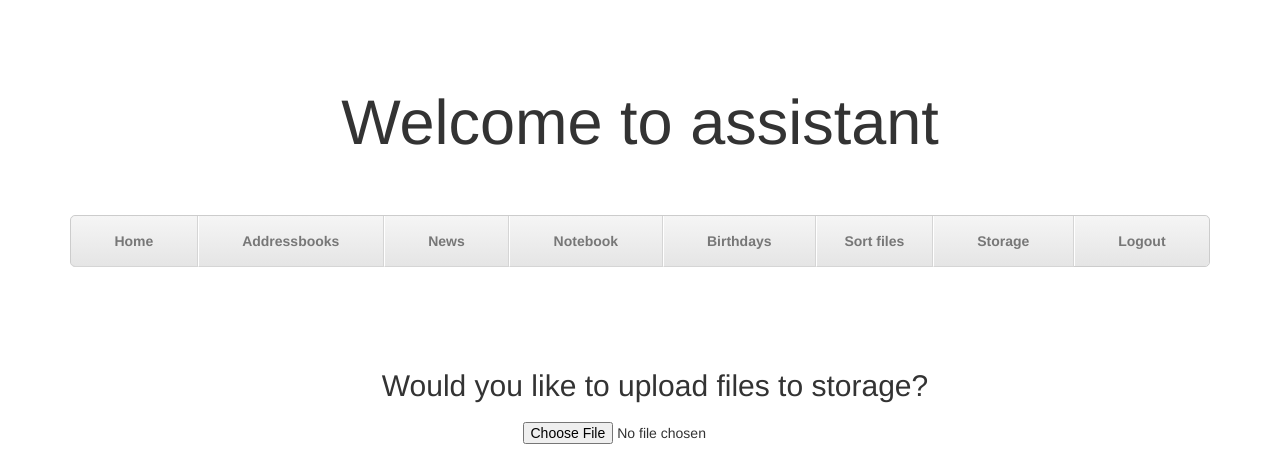
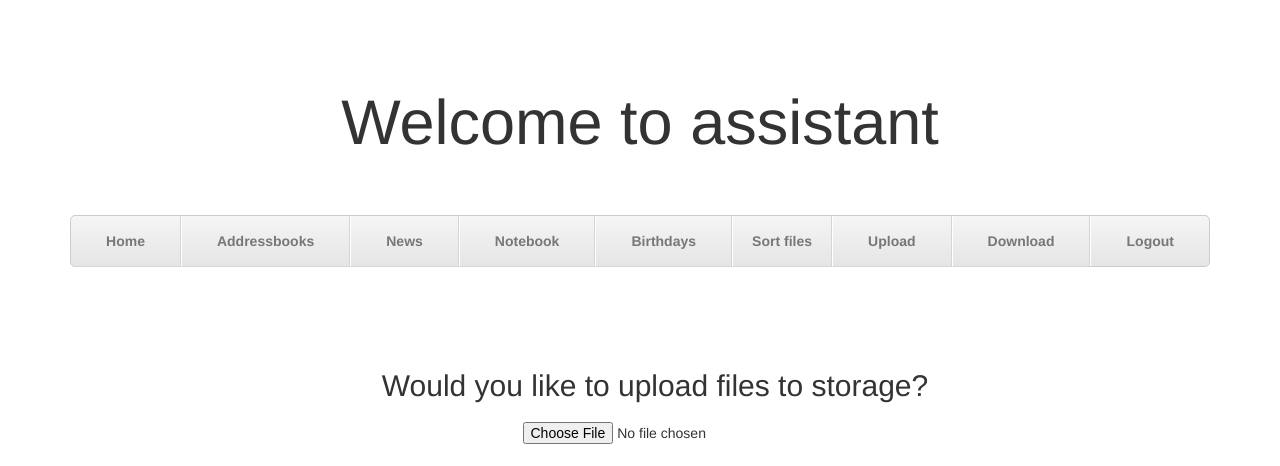
Before and after one commit to SMARTClash8/team_3, a Flask app: page / in a window 1280 px wide. Shown: the top 466 px of the page. Run offline with Flask 2, Linux system fonts and the light colour scheme; some libraries are stand-ins or nearby versions.

Commit message:
Download files
Download files

```diff
--- a/app.py
+++ b/app.py
@@ -23,7 +23,7 @@ app.config['UPLOAD_EXTENSIONS'] = ['.txt', '.jpg', '.png', '.gif']
 app.config['UPLOAD_PATH'] = 'uploads'
 bcrypt = Bcrypt(app)
 MAX_CONTENT_LENGHT = 1024 * 1024
-
+file_names = []
 
 login_manager = LoginManager(app)
 login_manager.login_view = "login"
@@ -462,26 +462,29 @@ def notebook():
 
     return render_template("notebook.html", notes=notes, tags=tags)
 
-@app.route('/download')
-def download():
+@app.route('/upload')
+def upload_get():
     files = os.listdir(app.config['UPLOAD_PATH'])
     return render_template('upload.html', files=files, filename=filename)
 
-@app.route('/download', methods=['POST'])
+@app.route('/upload', methods=['POST'])
 def upload_files():
     uploaded_file = request.files['file']
     filename = secure_filename(uploaded_file.filename)
     if filename != '':
         file_ext = os.path.splitext(filename)[1]
-        # if file_ext not in app.config['UPLOAD_EXTENSIONS'] or \
-        #         file_ext != validate_image(uploaded_file.stream):
-        #     return "Invalid image", 400
         uploaded_file.save(os.path.join(app.config['UPLOAD_PATH'], filename))
+        file_names.append(filename)
     return '', 204
 
-@app.route('/uploads/<filename>')
+@app.route('/show_download/<filename>')
 def upload(filename):
     return send_from_directory(app.config['UPLOAD_PATH'], filename)
+
+@app.route('/download')
+def download():
+
+    return render_template('download.html', file_names=file_names)
 
 @app.route('/downloaded/<file_name>')
 def downloadFile (file_name):
--- a/templates/base.html
+++ b/templates/base.html
@@ -32,8 +32,9 @@
                 <li class="nav-item"><a href="/news">News</a></li>
                 <li class="nav-item"><a href="/notebook">Notebook</a></li>
                 <li class="nav-item"><a href="/addressbooks/birthdays">Birthdays</a></li>
-                <li class="nav-item"><a href="/download">Sort files</a></li>
-                <li class="nav-item"><a href="/download">Storage</a></li>
+                <li class="nav-item"><a href="/upload">Sort files</a></li>
+                <li class="nav-item"><a href="/upload">Upload</a></li>
+                <li class="nav-item"><a href="/download">Download</a></li>
                 <li class="nav-item"><a href="/logout">Logout</a></li>
                 </ul>
             </nav>
```
Also changed, not shown: templates/download.html (added, +26 -0 lines).
